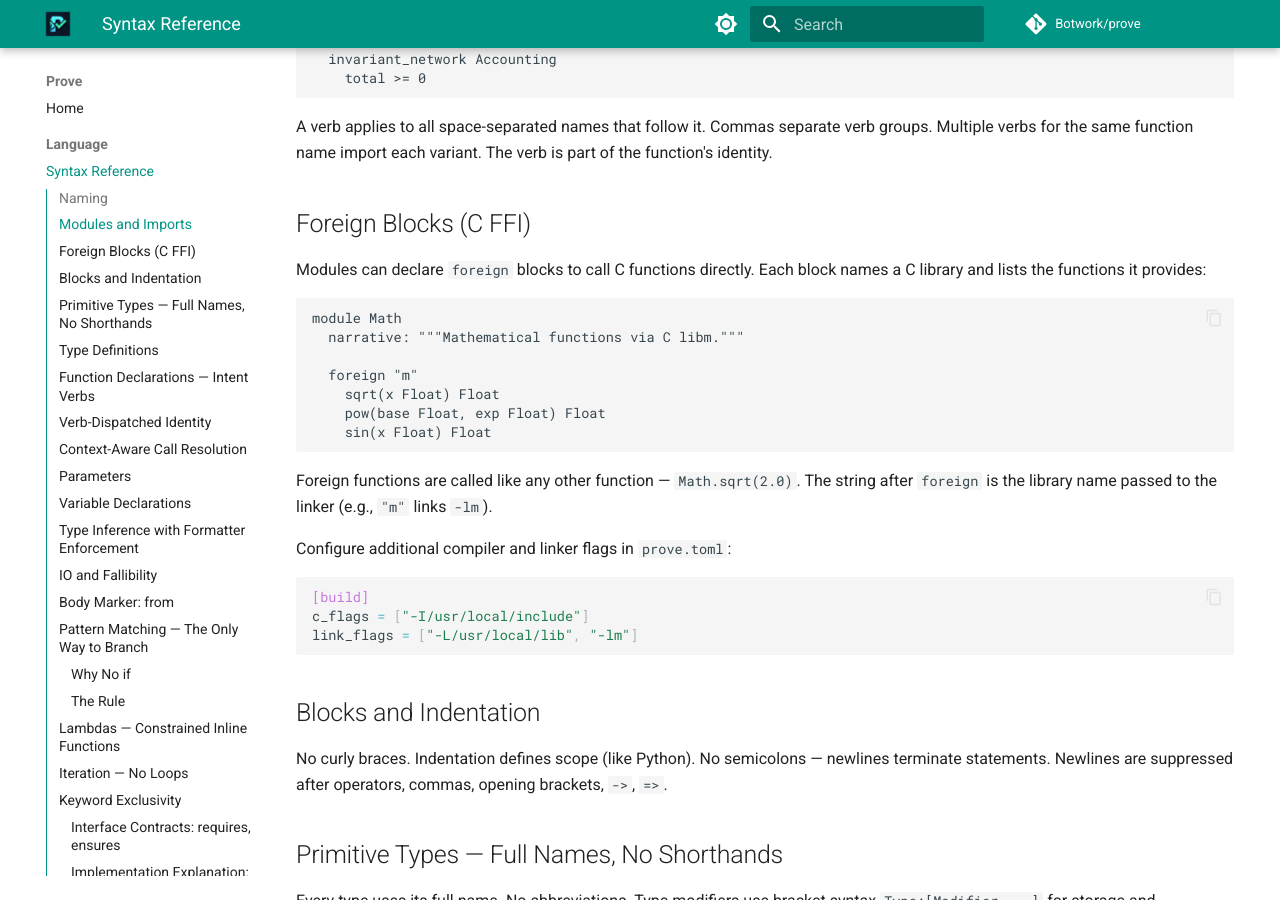
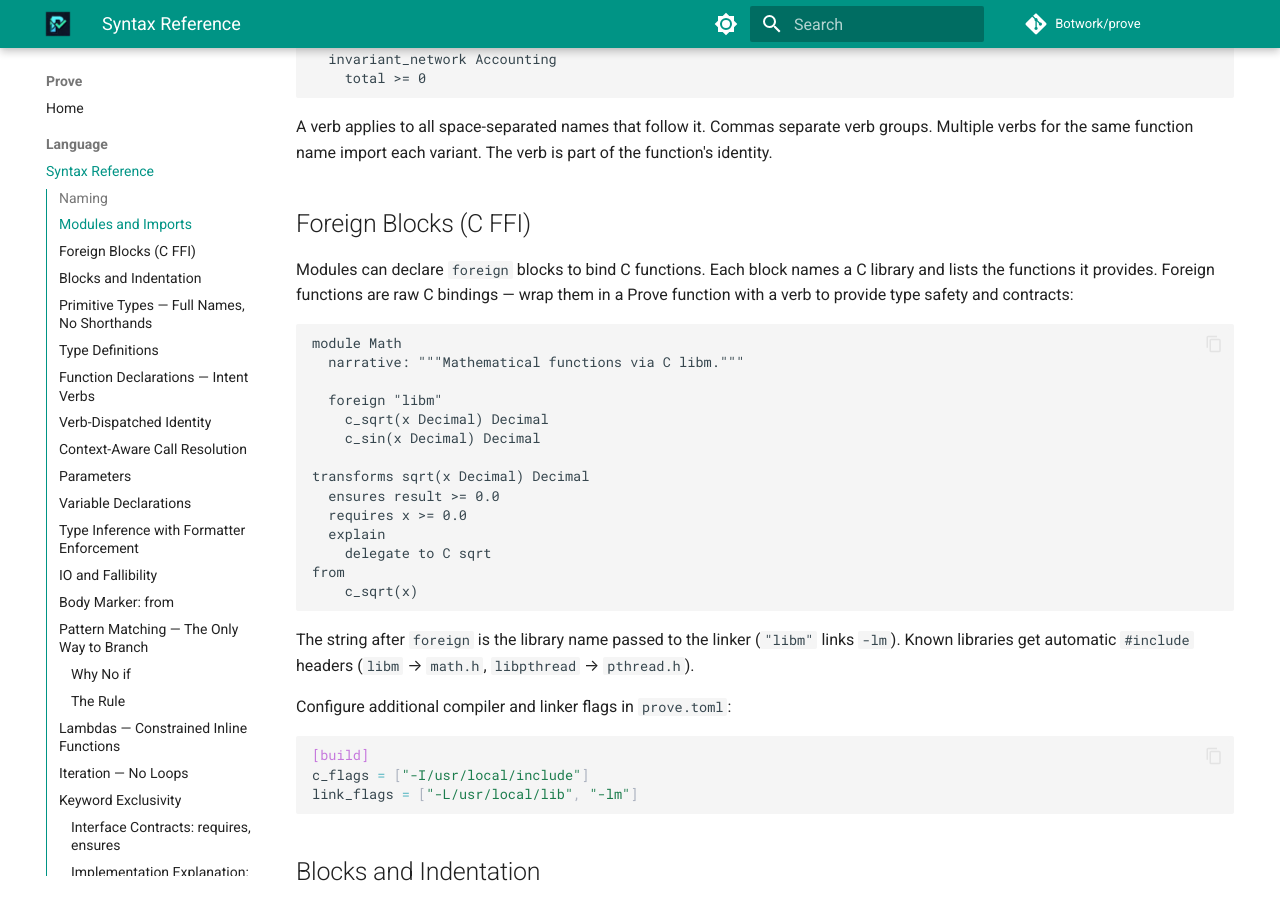
Before and after one commit to kennedyshead/prove, an MkDocs documentation site: the page built from docs/syntax.md, in a window 1280 px wide and 900 px high, scrolled down 805 px. Built offline with MkDocs 1.6.1 and Material for MkDocs 9.7.7, drawn with Linux system fonts in a browser that asks for light colours.

Commit message:
Update docs

````diff
--- a/docs/syntax.md
+++ b/docs/syntax.md
@@ -35,19 +35,26 @@ A verb applies to all space-separated names that follow it. Commas separate verb
 
 ## Foreign Blocks (C FFI)
 
-Modules can declare `foreign` blocks to call C functions directly. Each block names a C library and lists the functions it provides:
+Modules can declare `foreign` blocks to bind C functions. Each block names a C library and lists the functions it provides. Foreign functions are raw C bindings — wrap them in a Prove function with a verb to provide type safety and contracts:
 
 ```prove
 module Math
   narrative: """Mathematical functions via C libm."""
 
-  foreign "m"
-    sqrt(x Float) Float
-    pow(base Float, exp Float) Float
-    sin(x Float) Float
+  foreign "libm"
+    c_sqrt(x Decimal) Decimal
+    c_sin(x Decimal) Decimal
+
+transforms sqrt(x Decimal) Decimal
+  ensures result >= 0.0
+  requires x >= 0.0
+  explain
+    delegate to C sqrt
+from
+    c_sqrt(x)
 ```
 
-Foreign functions are called like any other function — `Math.sqrt(2.0)`. The string after `foreign` is the library name passed to the linker (e.g., `"m"` links `-lm`).
+The string after `foreign` is the library name passed to the linker (`"libm"` links `-lm`). Known libraries get automatic `#include` headers (`libm` → `math.h`, `libpthread` → `pthread.h`).
 
 Configure additional compiler and linker flags in `prove.toml`:
 
````
Also changed, not shown: docs/roadmap.md (+1 -1 lines), docs/stdlib.md (+2 -2 lines), prove/archive/0.7-PLAN.md (renamed from prove/0.7-PLAN.md).
